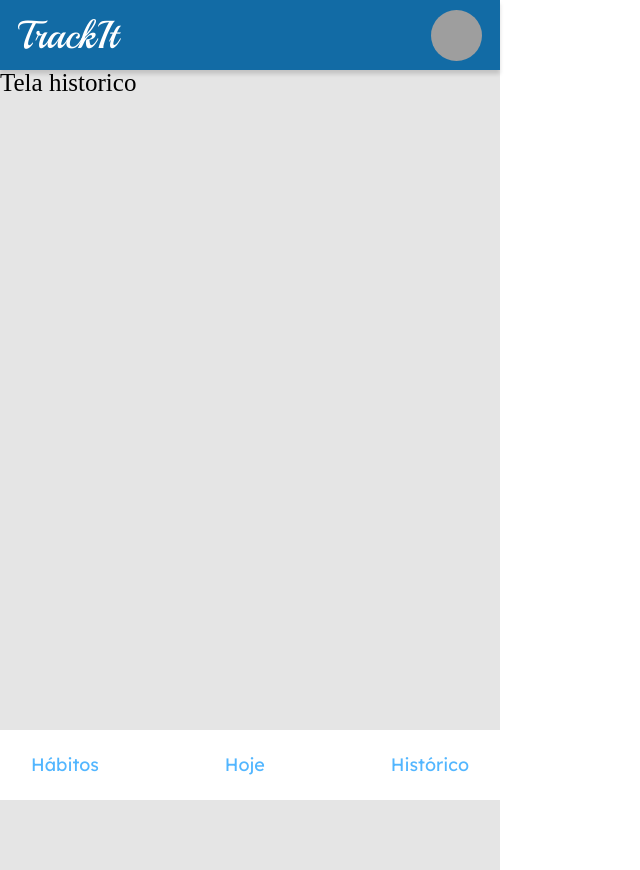
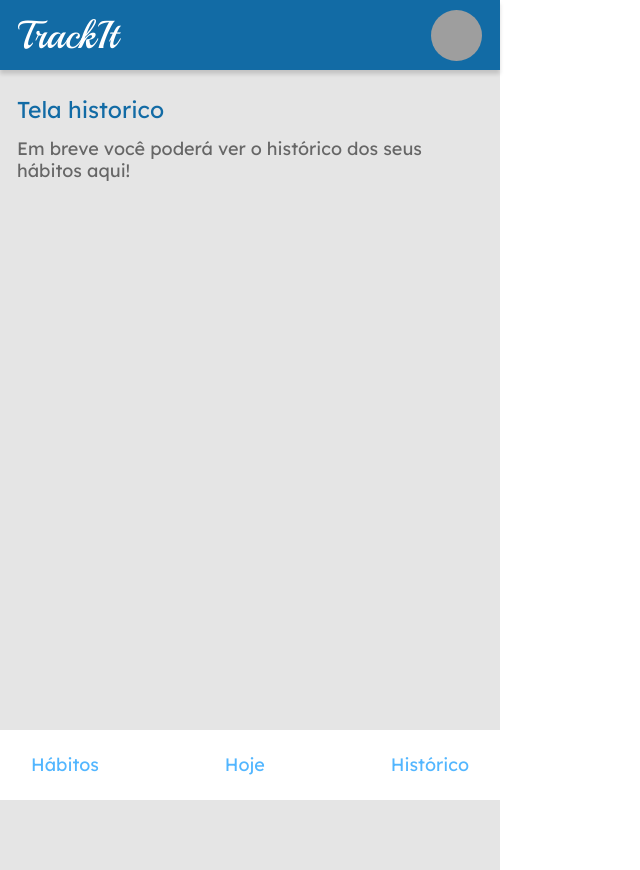
Before and after one commit to isadoragravila/projeto10-trackit, a React (Create React App) app: page /historico in a window 1280 px wide. Shown: the whole page, without its empty margins (0-640 px from the left). Built offline with nearby package versions, Linux system fonts and the light colour scheme; grey boxes are pictures that could not be loaded.

Commit message:
Layout tela histórico

```diff
--- a/src/Components/TelaHistorico.js
+++ b/src/Components/TelaHistorico.js
@@ -7,7 +7,10 @@ export default function TelaHistorico () {
         <>
             <Topo />
             <Conteiner>
-                <h1>Tela historico</h1>
+                <Content>
+                    <h2>Tela historico</h2>
+                    <p>Em breve você poderá ver o histórico dos seus hábitos aqui!</p>
+                </Content>
             </Conteiner>
             <Menu />
         </>
@@ -21,7 +24,23 @@ const Conteiner = styled.div`
     background-color: #E5E5E5;
     max-width: 500px;
     min-width: 375px;
-    h1 {
-        font-size: 25px;
+    padding: 0 17px;
+`;
+
+const Content = styled.div`
+    padding-top: 28px;
+    h2 {
+        font-family: 'Lexend Deca';
+        font-weight: 400;
+        font-size: 23px;
+        color: #126BA5;
+        margin-bottom: 17px;
+    }
+    p {
+        font-family: 'Lexend Deca';
+        font-weight: 400;
+        font-size: 18px;
+        line-height: 22px;
+        color: #666666;
     }
 `;
```
